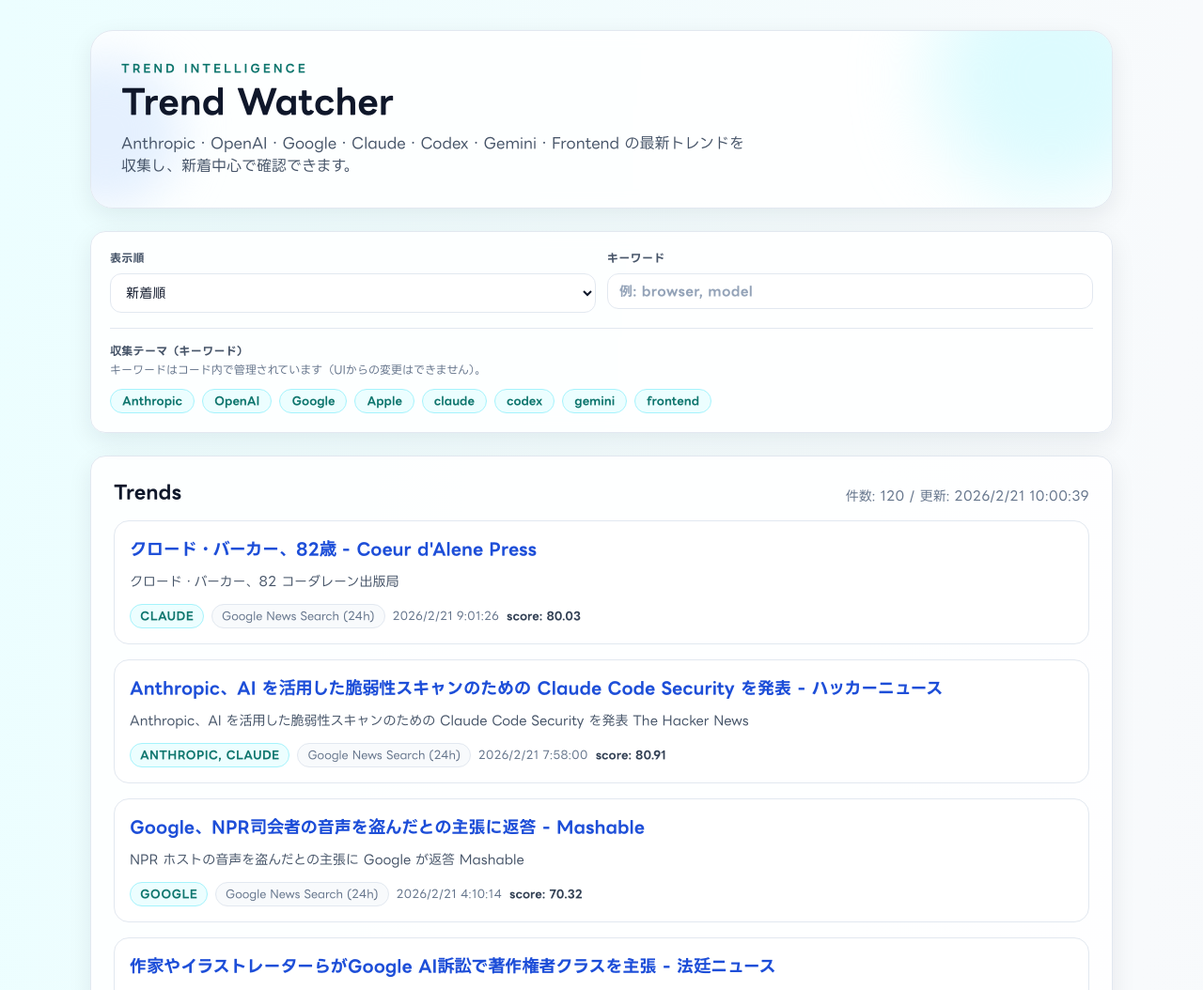
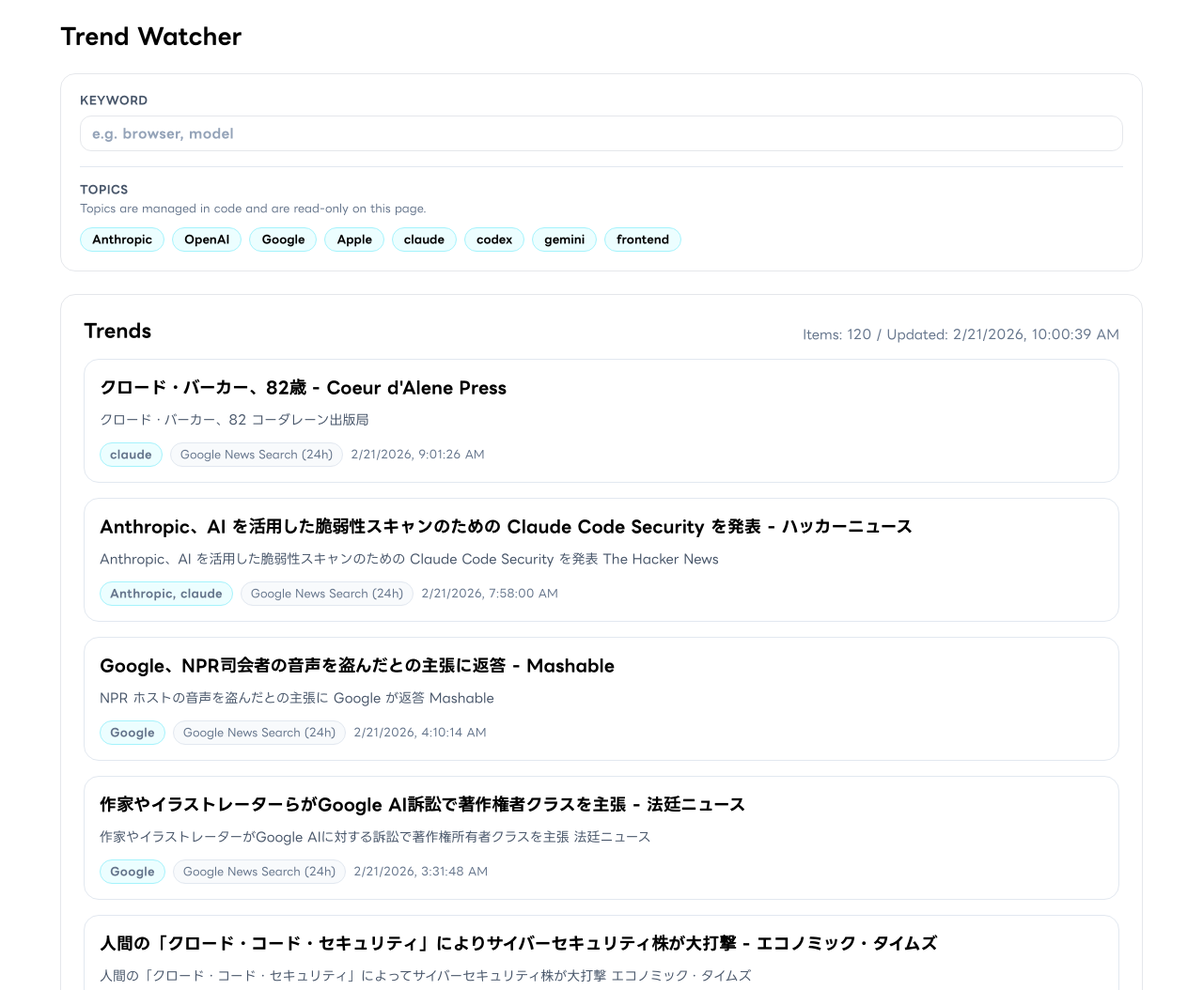
Before and after one commit to 3300okb/trend-watcher, a website: page public/index.html in a window 1280 px wide. Shown: the top 1054 px of the page at 94% size. Drawn offline with nearby package versions, Linux system fonts and the light colour scheme.

Commit message:
refactoring

```diff
--- a/public/assets/app.js
+++ b/public/assets/app.js
@@ -1,5 +1,4 @@
 const trendList = document.getElementById('trendList');
-const sortFilter = document.getElementById('sortFilter');
 const keywordFilter = document.getElementById('keywordFilter');
 const metaText = document.getElementById('metaText');
 const template = document.getElementById('trendItemTemplate');
@@ -13,7 +12,7 @@
 
 function formatDate(iso) {
   const d = new Date(iso);
-  return Number.isNaN(d.getTime()) ? '-' : d.toLocaleString('ja-JP');
+  return Number.isNaN(d.getTime()) ? '-' : d.toLocaleString('en-US');
 }
 
 function detectTagsFromTopics(item, topics) {
@@ -45,8 +44,8 @@
 
   if (items.length === 0) {
     trendList.innerHTML =
-      '<li class="rounded-2xl border border-dashed border-slate-300 bg-slate-50 p-6 text-sm text-slate-500">該当する記事がありません。条件を変更してください。</li>';
-    metaText.textContent = `件数: 0 / 更新: ${formatDate(generatedAt)}`;
+      '<li class="rounded-2xl border border-dashed border-slate-300 bg-slate-50 p-6 text-sm text-slate-500">No matching articles. Try different filters.</li>';
+    metaText.textContent = `Items: 0 / Updated: ${formatDate(generatedAt)}`;
     return;
   }
 
@@ -57,7 +56,6 @@
     const category = node.querySelector('.category');
     const source = node.querySelector('.source');
     const published = node.querySelector('.published');
-    const score = node.querySelector('.score');
 
     title.textContent = item.titleJa || item.title;
     title.href = item.canonicalUrl || item.url;
@@ -65,11 +63,10 @@
     category.textContent = (item.tags || []).join(', ') || item.category || '-';
     source.textContent = item.sourceName || '-';
     published.textContent = formatDate(item.publishedAt);
-    score.textContent = `score: ${item.score?.scoreTotal ?? '-'}`;
     trendList.appendChild(node);
   }
 
-  metaText.textContent = `件数: ${items.length} / 更新: ${formatDate(generatedAt)}`;
+  metaText.textContent = `Items: ${items.length} / Updated: ${formatDate(generatedAt)}`;
 }
 
 function applyFilters(generatedAt = currentGeneratedAt) {
@@ -84,11 +81,7 @@
     );
   }
 
-  if (sortFilter.value === 'latest') {
-    items.sort((a, b) => new Date(b.publishedAt) - new Date(a.publishedAt));
-  } else {
-    items.sort((a, b) => (b.score?.scoreTotal ?? 0) - (a.score?.scoreTotal ?? 0));
-  }
+  items.sort((a, b) => new Date(b.publishedAt) - new Date(a.publishedAt));
 
   render(items.slice(0, 120), generatedAt);
 }
@@ -117,13 +110,12 @@
     allItems = applyTopicTags(data.items || [], configuredTopics);
     currentGeneratedAt = data.generatedAt || new Date().toISOString();
 
-    sortFilter.addEventListener('change', () => applyFilters(currentGeneratedAt));
     keywordFilter.addEventListener('input', () => applyFilters(currentGeneratedAt));
 
     renderTopicList();
     applyFilters(currentGeneratedAt);
   } catch (error) {
-    metaText.textContent = `データ取得に失敗しました: ${error.message}`;
+    metaText.textContent = `Failed to load data: ${error.message}`;
   }
 }
 
--- a/public/data/runtime-config.json
+++ b/public/data/runtime-config.json
@@ -1,5 +1,5 @@
 {
-  "generatedAt": "2026-02-21T10:15:54.579Z",
+  "generatedAt": "2026-02-21T11:51:56.274Z",
   "topics": [
     "Anthropic",
     "OpenAI",
--- a/public/index.html
+++ b/public/index.html
@@ -16,12 +16,32 @@
       @font-face {
         font-family: 'LINE Seed JP';
         src: url('./assets/LINESeedJP_OTF_Bd.woff2') format('woff2');
+        font-weight: 500;
+        font-style: normal;
+        font-display: swap;
+      }
+
+      @font-face {
+        font-family: 'LINE Seed JP';
+        src: url('./assets/LINESeedJP_OTF_Bd.woff2') format('woff2');
+        font-weight: 600;
+        font-style: normal;
+        font-display: swap;
+      }
+
+      @font-face {
+        font-family: 'LINE Seed JP';
+        src: url('./assets/LINESeedJP_OTF_Bd.woff2') format('woff2');
         font-weight: 700;
         font-style: normal;
         font-display: swap;
       }
+
+      .font-seed {
+        font-family: 'LINE Seed JP', 'Hiragino Kaku Gothic ProN', 'Meiryo', sans-serif;
+      }
     </style>
-    <script src="https://cdn.tailwindcss.com"></script>
+    <script src="https://cdn.tailwindcss.com" defer></script>
     <script>
       tailwind.config = {
         theme: {
@@ -35,58 +55,39 @@
               mist: '#e2e8f0',
               brand: '#0f766e',
               accent: '#1d4ed8'
-            },
-            boxShadow: {
-              card: '0 8px 26px rgba(15, 23, 42, 0.08)'
             }
           }
         }
       };
     </script>
   </head>
-  <body class="min-h-screen bg-gradient-to-br from-cyan-50 via-paper to-slate-100 text-ink antialiased">
-    <div class="mx-auto max-w-6xl px-4 pb-14 pt-8 sm:px-6 lg:px-8">
-      <header class="relative overflow-hidden rounded-3xl border border-mist bg-white/85 p-6 shadow-card backdrop-blur sm:p-8">
-        <div class="pointer-events-none absolute -right-16 -top-20 h-64 w-64 rounded-full bg-cyan-100/70 blur-2xl"></div>
-        <div class="pointer-events-none absolute -left-16 bottom-0 h-40 w-40 rounded-full bg-blue-100/70 blur-xl"></div>
-        <p class="relative text-xs font-semibold uppercase tracking-[0.24em] text-brand">Trend Intelligence</p>
-        <h1 class="relative mt-2 text-3xl font-bold leading-tight sm:text-4xl">Trend Watcher</h1>
-        <p class="relative mt-3 max-w-2xl text-sm text-slate-600 sm:text-base">
-          Anthropic・OpenAI・Google・Claude・Codex・Gemini・Frontend の最新トレンドを収集し、新着中心で確認できます。
-        </p>
+  <body class="min-h-screen font-seed text-ink antialiased">
+    <div class="mx-auto max-w-6xl">
+      <header class="relative py-6">
+        <h1 class="relative text-2xl font-bold leading-tight">Trend Watcher</h1>
       </header>
 
-      <main class="mt-6 grid gap-6">
-        <section class="rounded-2xl border border-mist bg-white/85 p-4 shadow-card backdrop-blur sm:p-5">
-          <div class="grid grid-cols-1 gap-3 sm:grid-cols-2">
+      <main class="grid gap-6">
+        <section class="rounded-2xl border border-mist bg-white/85 p-4 backdrop-blur sm:p-5">
+          <div class="grid grid-cols-1 gap-3 sm:grid-cols-1">
             <label class="flex flex-col gap-2 text-xs font-semibold uppercase tracking-wide text-slate-600">
-              表示順
-              <select
-                id="sortFilter"
-                class="rounded-xl border border-mist bg-white px-3 py-2 text-sm font-medium normal-case text-ink outline-none ring-brand/30 transition focus:ring"
-              >
-                <option value="latest" selected>新着順</option>
-                <option value="score">注目順</option>
-              </select>
-            </label>
-            <label class="flex flex-col gap-2 text-xs font-semibold uppercase tracking-wide text-slate-600">
-              キーワード
+              Keyword
               <input
                 id="keywordFilter"
                 type="search"
-                placeholder="例: browser, model"
+                placeholder="e.g. browser, model"
                 class="rounded-xl border border-mist bg-white px-3 py-2 text-sm normal-case text-ink outline-none ring-brand/30 transition placeholder:text-slate-400 focus:ring"
               />
             </label>
           </div>
           <div class="mt-4 border-t border-slate-200 pt-4">
-            <p class="text-xs font-semibold uppercase tracking-wide text-slate-600">収集テーマ（キーワード）</p>
-            <p class="mt-1 text-xs text-slate-500">キーワードはコード内で管理されています（UIからの変更はできません）。</p>
+            <p class="text-xs font-semibold uppercase tracking-wide text-slate-600">Topics</p>
+            <p class="mt-1 text-xs text-slate-500">Topics are managed in code and are read-only on this page.</p>
             <div class="mt-3 flex flex-wrap gap-2" id="topicList"></div>
           </div>
         </section>
 
-        <section class="rounded-2xl border border-mist bg-white/90 p-4 shadow-card sm:p-6">
+        <section class="rounded-2xl border border-mist bg-white/90 p-4 sm:p-6">
           <div class="mb-4 flex items-end justify-between gap-4">
             <h2 class="text-xl font-semibold">Trends</h2>
             <p id="metaText" class="meta text-xs text-slate-500 sm:text-sm"></p>
@@ -107,10 +108,9 @@
         ></a>
         <p class="trend-summary mt-2 line-clamp-2 text-sm leading-6 text-slate-600"></p>
         <div class="trend-meta mt-3 flex flex-wrap items-center gap-2 text-xs text-slate-500">
-          <span class="badge category rounded-full border border-cyan-200 bg-cyan-50 px-2.5 py-1 font-semibold uppercase tracking-wide text-brand"></span>
+          <span class="badge category rounded-full border border-cyan-200 bg-cyan-50 px-2.5 py-1 font-semibold tracking-wide text-brand"></span>
           <span class="source rounded-full border border-slate-200 bg-slate-50 px-2.5 py-1"></span>
           <span class="published"></span>
-          <span class="score font-semibold text-slate-700"></span>
         </div>
       </li>
     </template>
```
Also changed, not shown: .github/workflows/research-and-deploy.yml, README.md.
